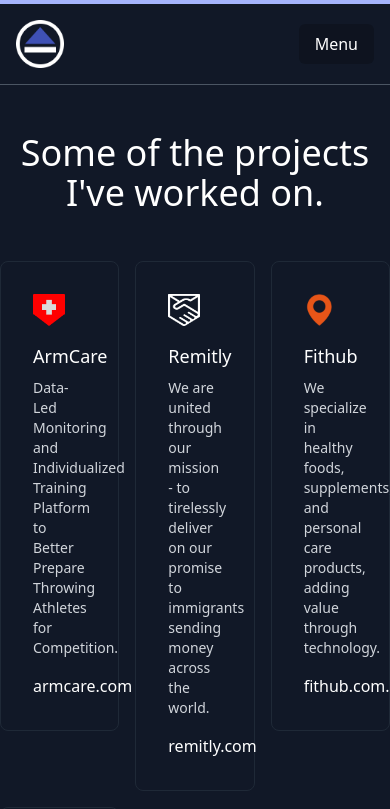
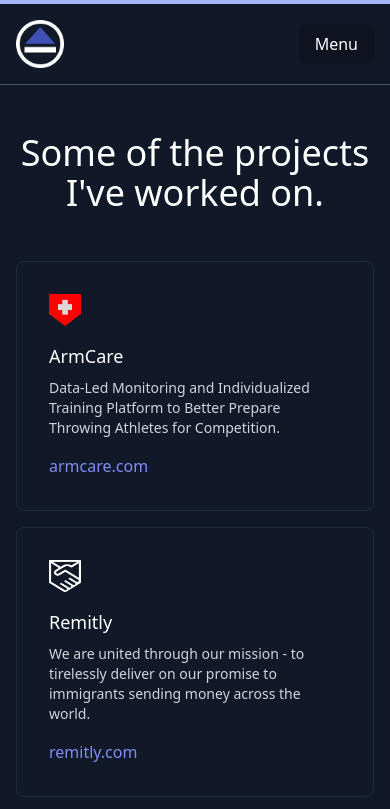
Before and after one commit to dmadridy/FBA, a React (Vite) app: page /projects in a window 390 px wide. Shown: the top 809 px of the page. Built offline with nearby package versions, Linux system fonts and the light colour scheme.

Commit message:
Projects component responsive finished

```diff
--- a/src/assets/styles/index.tsx
+++ b/src/assets/styles/index.tsx
@@ -1,6 +1,6 @@
 export const activeStyle = 'text-indigo-300 duration-200 font-medium';
 export const unactiveStyle = 'text-gray-300 duration-200 hover:text-indigo-300';
 export const projectsBoxStyle =
-  'p-8 rounded-lg hover:bg-gray-800 duration-300 hover:last:text-indigo-400 border border-gray-800';
+  'p-8 rounded-lg hover:bg-gray-800 duration-300 hover:last:text-indigo-400 text-indigo-400 md:text-white border border-gray-800';
 export const activeSidebar = 'font-medium text-indigo-300';
 export const unactiveSidebar = 'font-medium';
--- a/src/pages/projects.tsx
+++ b/src/pages/projects.tsx
@@ -6,11 +6,11 @@
 
 const Projects = () => {
   return (
-    <div className='max-w-7xl mx-auto container py-12'>
+    <div className='max-w-7xl mx-auto container py-12 px-4 xl:px-0'>
       <h1 className='text-center mb-12 text-4xl font-medium'>
         Some of the projects <br /> I've worked on.
       </h1>
-      <div className='grid grid-cols-3 gap-4'>
+      <div className='grid sm:grid-cols-2 xl:grid-cols-3 gap-4'>
         <a href='https://armcare.com/' target='_blank'>
           <div className={projectsBoxStyle}>
             <img className='w-8 h-8' src={armcare} alt='' />
```
